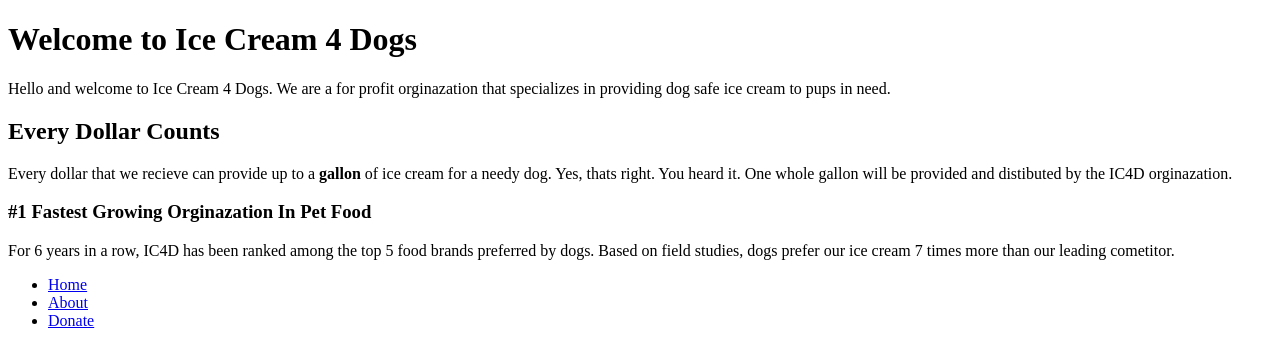
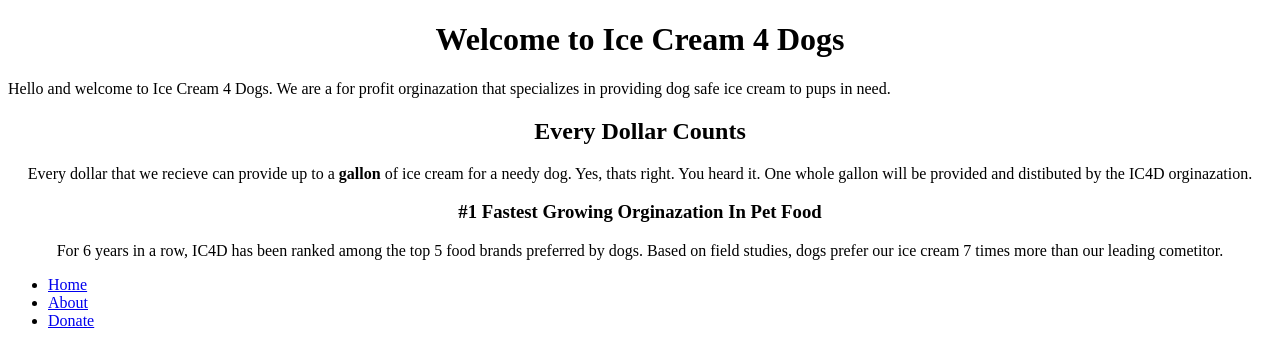
Before and after one commit to mattlol85/CollabSite, a plain HTML site: page index.html in a window 1280 px wide. Drawn offline with Linux system fonts and the light colour scheme.

Commit message:
Centered all titles

```diff
--- a/index.html
+++ b/index.html
@@ -7,17 +7,20 @@
         <link rel="icon" type="image/png" sizes="16x16" href="favicon-16x16.png">
         <link rel="stylesheet" href="/styles/stylesheet.css">
     </head>
-<body>
-    <div>
+<body >
+
+    <div style="text-align: center;">
         <h1 class="title-1">Welcome to Ice Cream 4 Dogs</h1>
         </div>
         <p> Hello and welcome to Ice Cream 4 Dogs. We are a for profit orginazation that specializes in providing dog safe ice cream to pups in need.</p>
     </div>
-    <div>
+
+    <div style="text-align: center;">
         <h2 class="title-2">Every Dollar Counts</h2>
         <p>Every dollar that we recieve can provide up to a <strong>gallon</strong> of ice cream for a needy dog. Yes, thats right. You heard it. One whole gallon will be provided and distibuted by the IC4D orginazation.</p>
     </div>
-    <div>
+
+    <div style="text-align: center;">
         <h3 class="title-3">#1 Fastest Growing Orginazation In Pet Food</h3>
         <p>For 6 years in a row, IC4D has been ranked among the top 5 food brands preferred by dogs. Based on field studies, dogs prefer our ice cream 7 times more than our leading cometitor.</p>
     </div>
```
